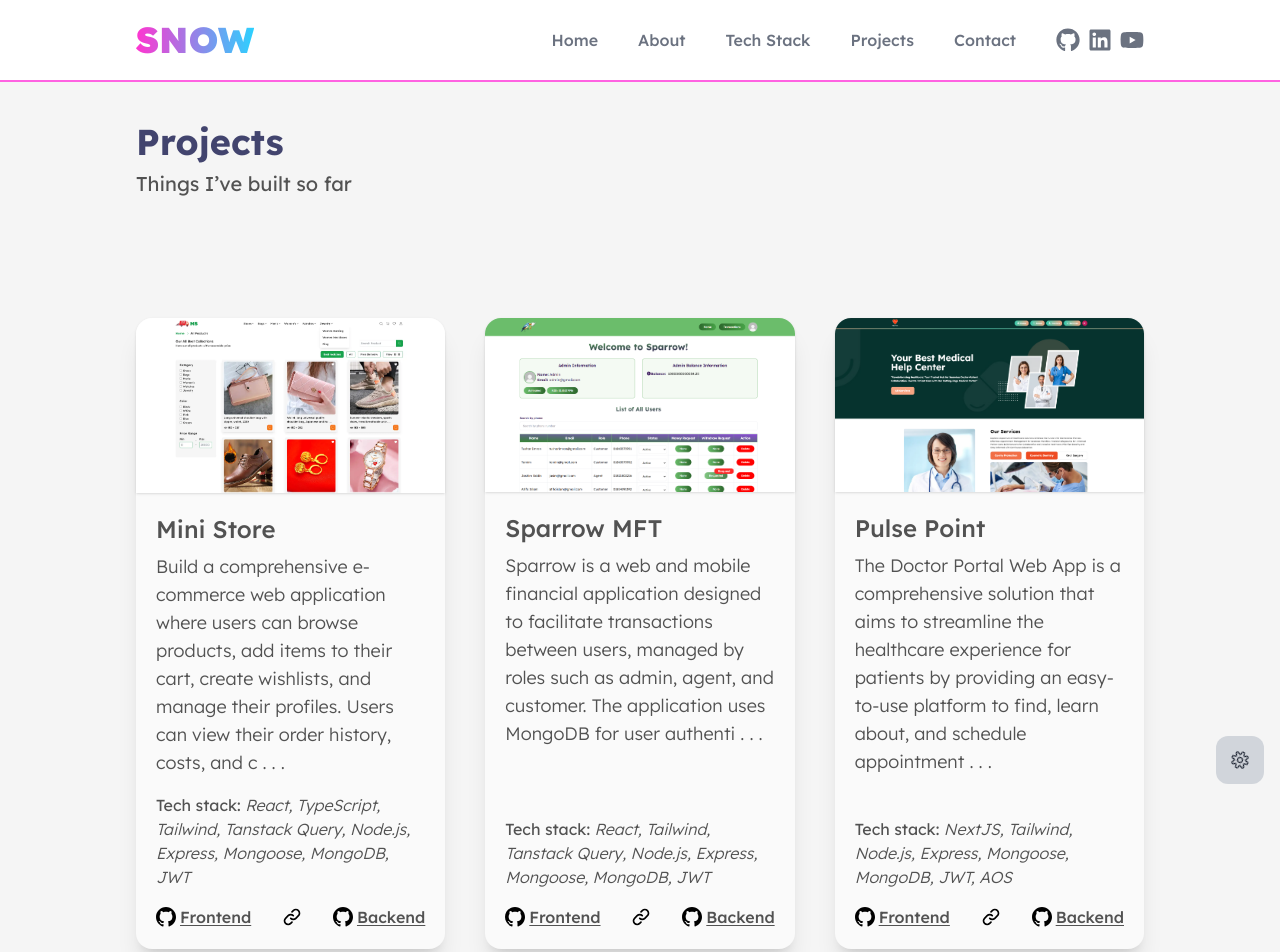
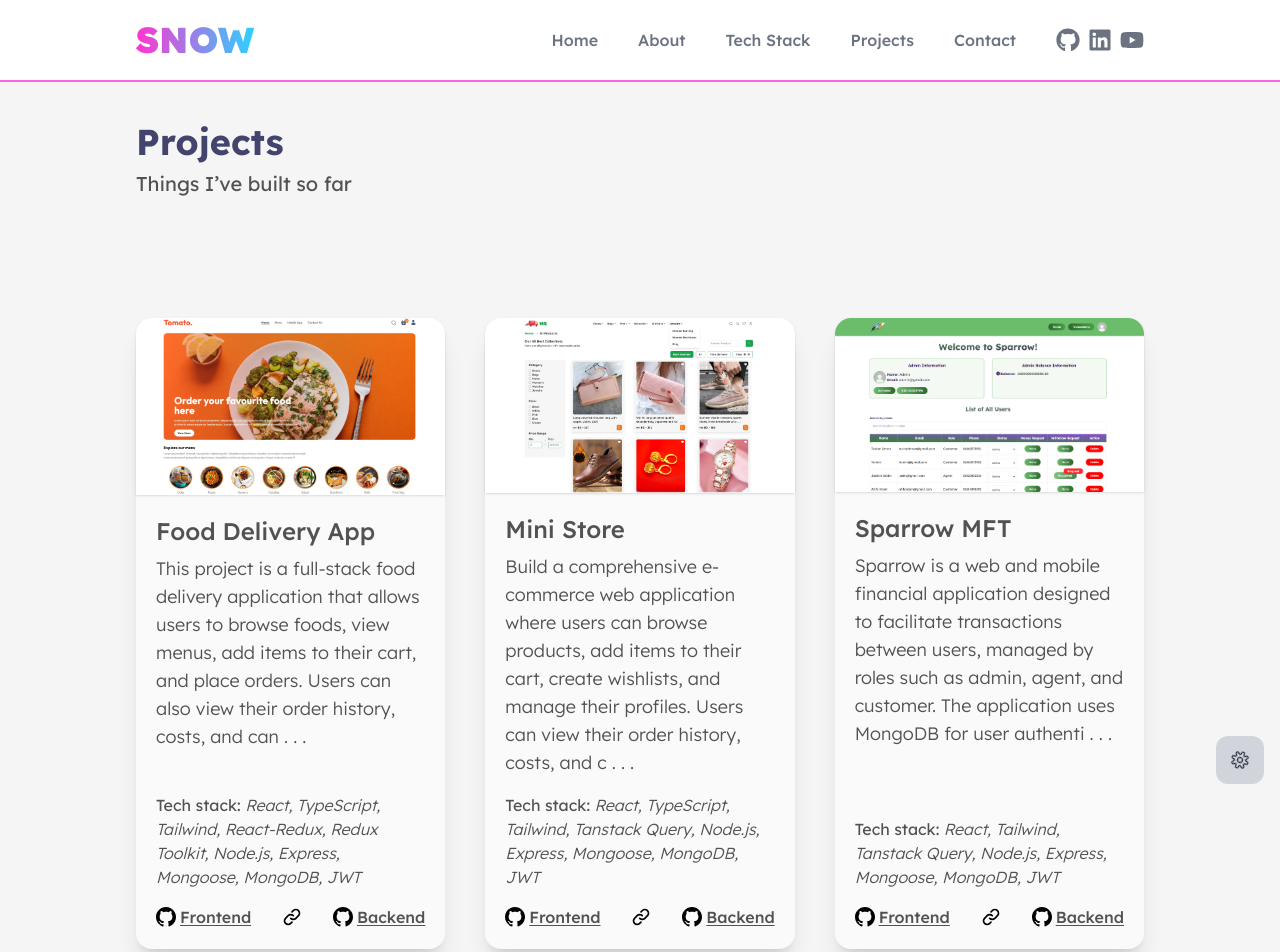
Before and after one commit to tushar-454/nextjs-portfolio, a Next.js app: page /projects in a window 1280 px wide. Shown: the top 952 px of the page. Built offline with nearby package versions, Linux system fonts and the light colour scheme.

Commit message:
feat: Add Food Delivery App project with details and links

```diff
--- a/src/Data/projects.ts
+++ b/src/Data/projects.ts
@@ -1,3 +1,4 @@
+import foodDeliveryThumb from '@/assets/foodDeliveryThumb.webp';
 import ministoreThumb from '@/assets/mini-store.webp';
 import newforgeThumb from '@/assets/newforgeThumb.webp';
 import pulsepointThumb from '@/assets/pulsepointThumb.webp';
@@ -15,6 +16,29 @@ export type ProjectData = {
   };
 };
 const projectsDatabase: ProjectData[] = [
+  {
+    thumb: foodDeliveryThumb,
+    title: 'Food Delivery App',
+    description:
+      'This project is a full-stack food delivery application that allows users to browse foods, view menus, add items to their cart, and place orders. Users can also view their order history, costs, and cancel orders. Admins have a dedicated dashboard to oversee site-wide operations, manage users, products, and orders. This project incorporates user authentication, product management, order tracking, and an admin panel for seamless administration.',
+    techstack: [
+      'React',
+      ' TypeScript',
+      ' Tailwind',
+      ' React-Redux',
+      ' Redux Toolkit',
+      ' Node.js',
+      ' Express',
+      ' Mongoose',
+      ' MongoDB',
+      ' JWT',
+    ],
+    links: {
+      live: 'https://food-delivery-frontend-wine.vercel.app/',
+      frontend: 'https://github.com/tushar-454/food-delivery-frontend',
+      backend: 'https://github.com/tushar-454/food-delivery-backend',
+    },
+  },
   {
     thumb: ministoreThumb,
     title: 'Mini Store',
```
Also changed, not shown: src/assets/foodDeliveryThumb.webp (added).
